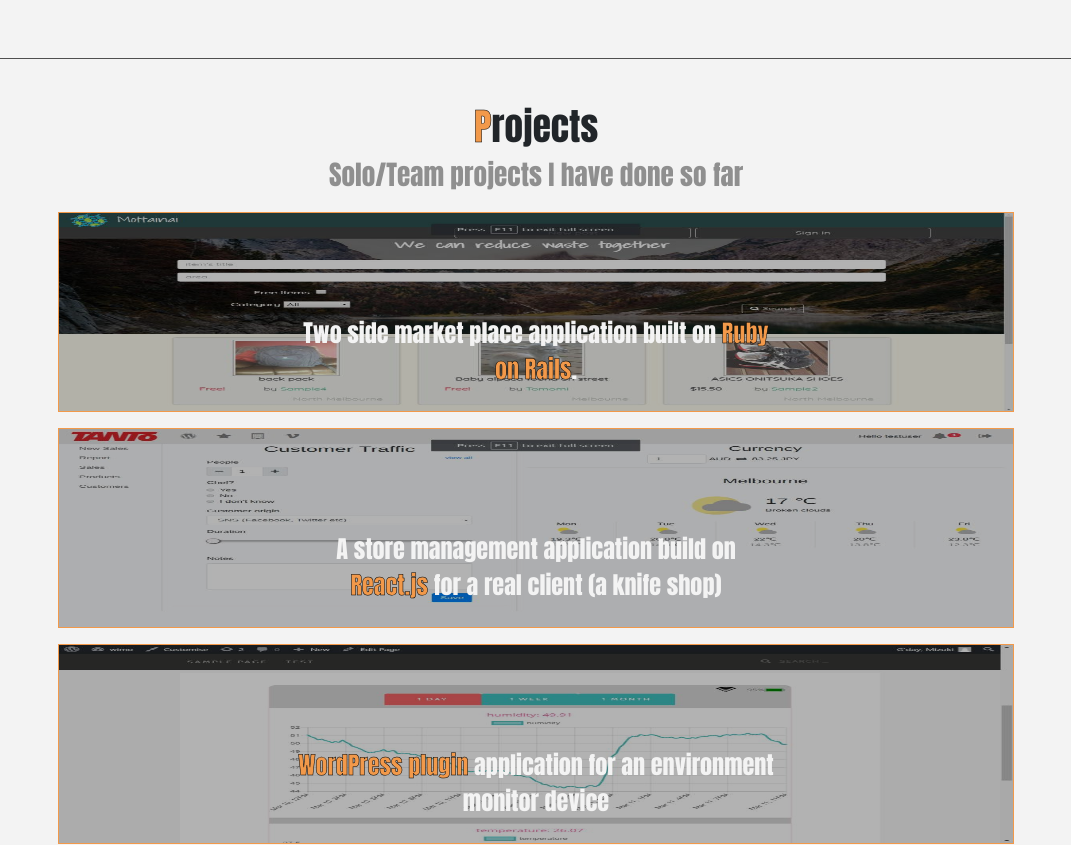
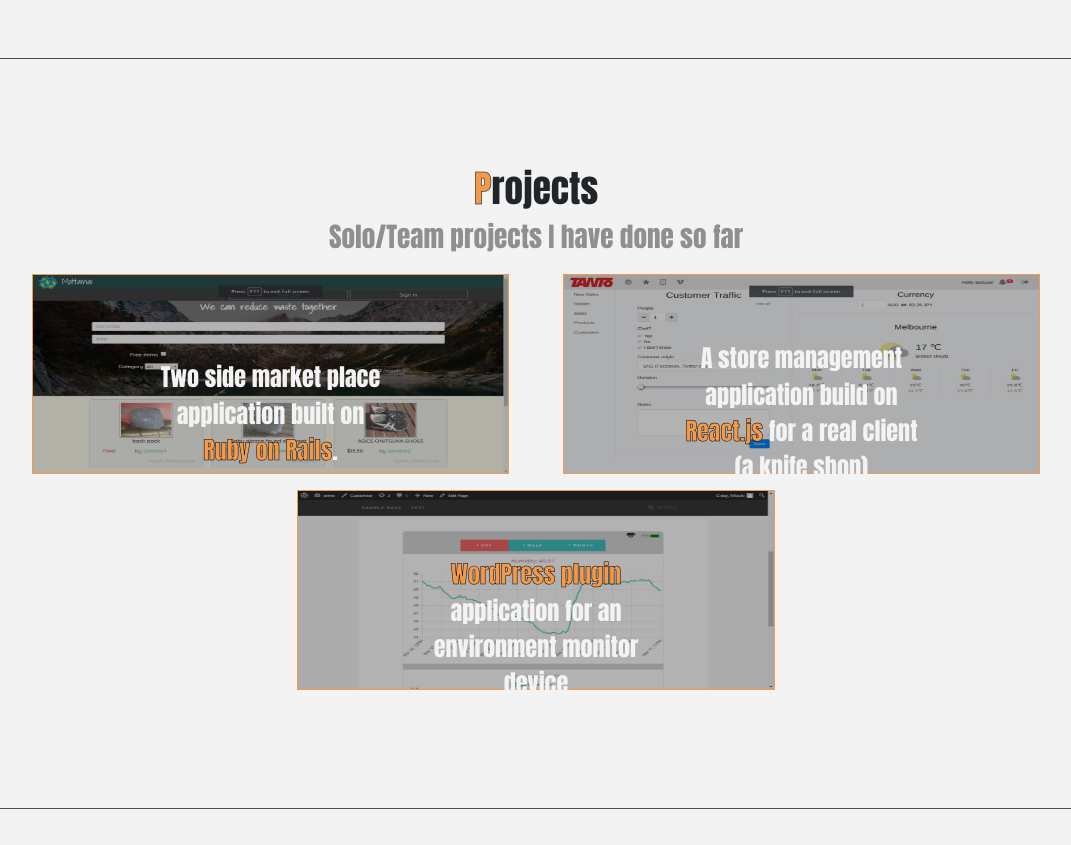
Before and after one commit to MizukiZ/New-Portfolio, a React (Create React App) app: page / in a window 1280 px wide. Shown: the part 1491-2336 px from the top of the page, without its empty margins (104-1175 px from the left). Built offline with nearby package versions, Linux system fonts and the light colour scheme.

Commit message:
project items responsive

```diff
--- a/src/App.css
+++ b/src/App.css
@@ -150,7 +150,7 @@
 
 .project-item {
   width: 90%;
-  height: 200px;
+  height: calc(170px + 10vw);
   position: relative;
   border: 1px solid #f2994a;
 }
@@ -229,3 +229,12 @@
     color: #f3f3f3;
   }
 }
+
+@media (min-width: 768px) {
+  .project-item {
+    width: 45%;
+    height: 200px;
+    position: relative;
+    border: 1px solid #f2994a;
+  }
+}
```
